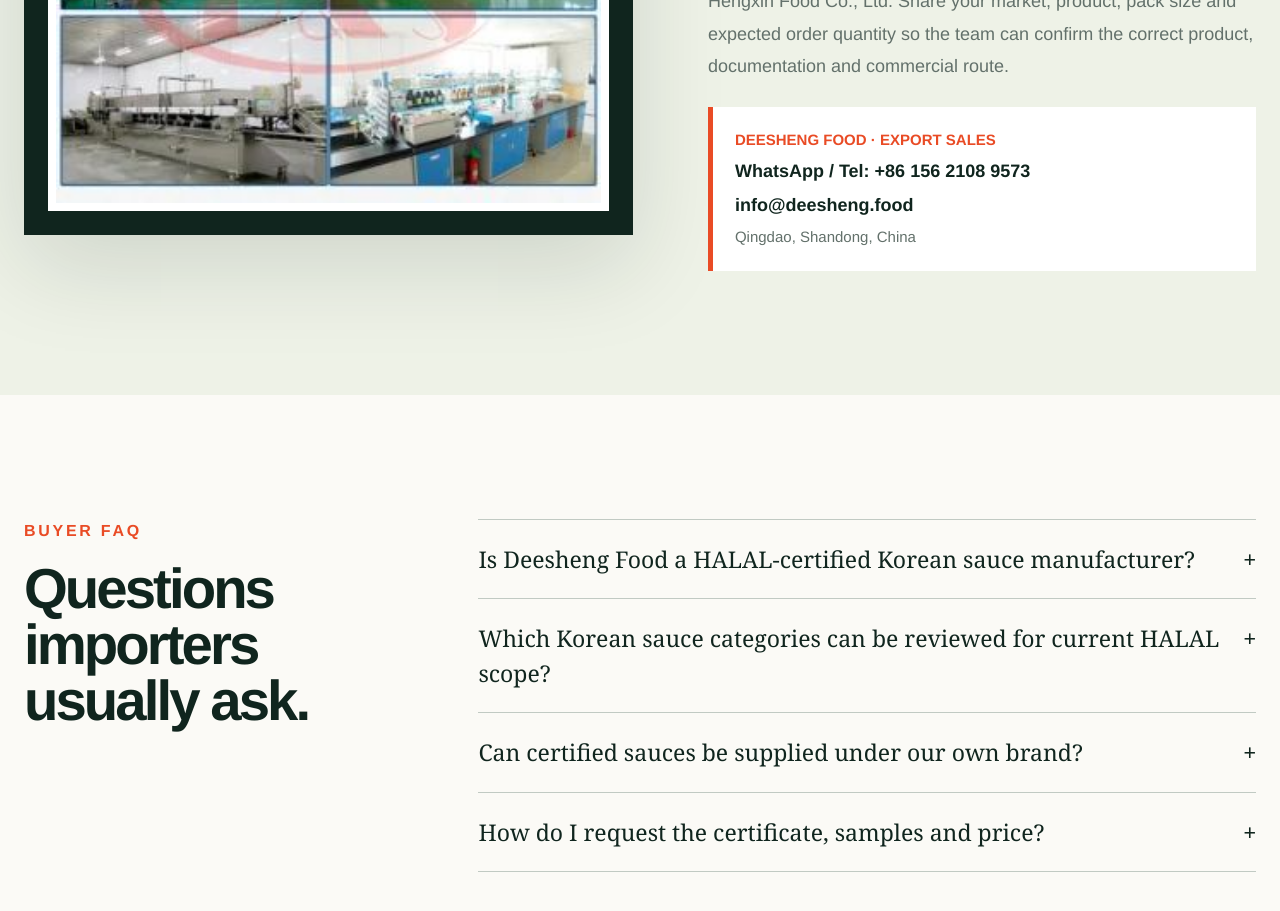
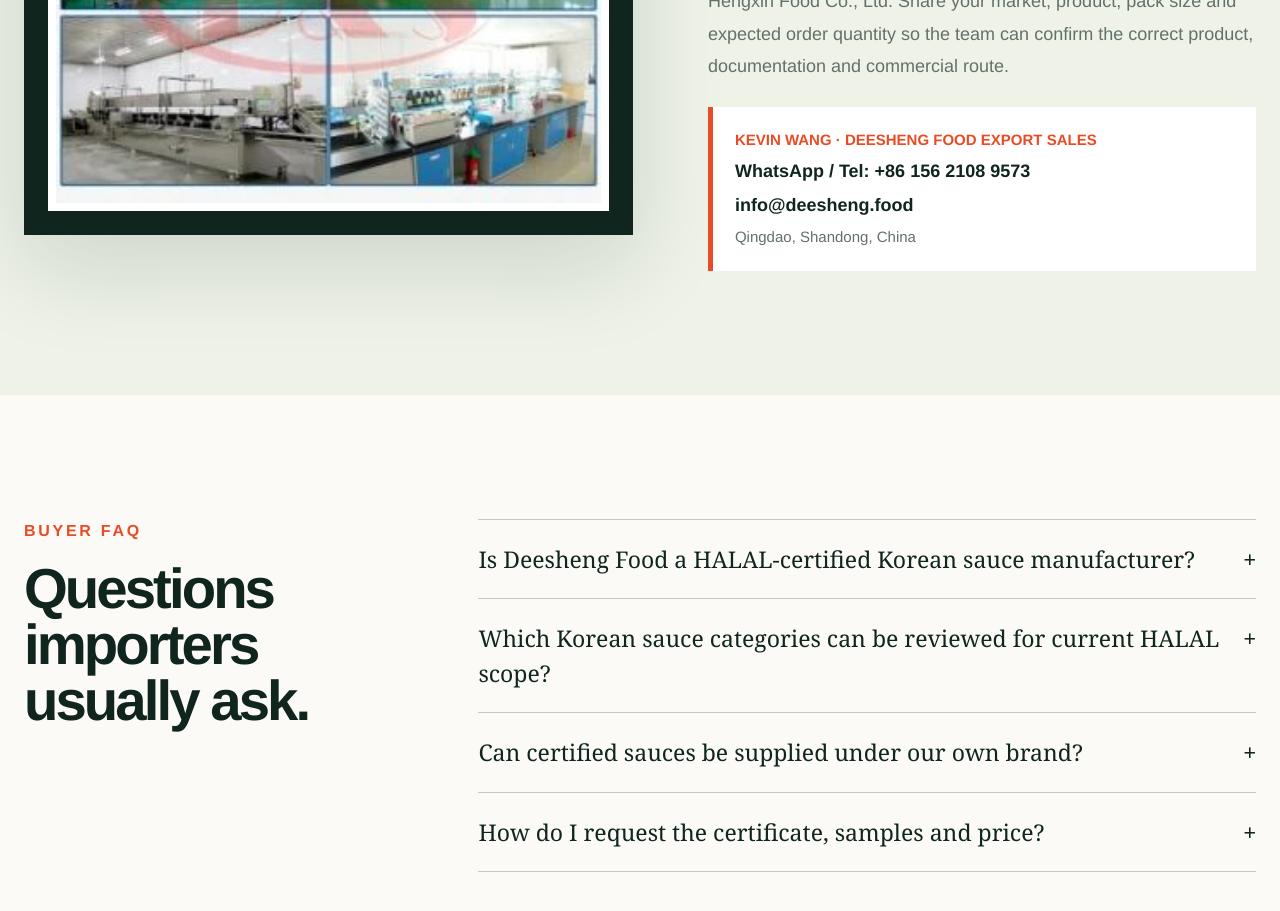
Before and after one commit to wjzta10018545-afk/deesheng-food, a Next.js app: page /halal-korean-sauce-manufacturer in a window 1280 px wide. Shown: the part 2840-3751 px from the top of the page. Built offline with nearby package versions, Linux system fonts and the light colour scheme.

Commit message:
GEO: refine app/halal-korean-sauce-manufacturer/page.tsx

```diff
--- a/app/halal-korean-sauce-manufacturer/page.tsx
+++ b/app/halal-korean-sauce-manufacturer/page.tsx
@@ -3,9 +3,9 @@
 import { JsonLd } from "../components/JsonLd";
 
 export const metadata: Metadata = {
-  title: "HALAL Korean Sauce Manufacturer & OEM Supplier",
+  title: { absolute: "HALAL Korean Sauce Manufacturer in China | OEM Supplier" },
   description:
-    "Contact Deesheng Food for HALAL-certified Korean sauces, gochujang, bibimbap sauce, fried chicken sauce, tteokbokki sauce and private-label manufacturing from Qingdao, China.",
+    "Source HALAL Korean sauces from a Qingdao, China manufacturer. Review gochujang, fried chicken, tteokbokki and bibimbap sauces for bulk, foodservice, OEM and private-label projects.",
   keywords: [
     "HALAL Korean sauce manufacturer",
     "HALAL sauce supplier China",
@@ -16,7 +16,7 @@
   alternates: { canonical: "/halal-korean-sauce-manufacturer/" },
   openGraph: {
     type: "website",
-    title: "HALAL Korean Sauce Manufacturer | Deesheng Food",
+    title: "HALAL Korean Sauce Manufacturer in China | OEM Supplier",
     description:
       "Certificate-backed Korean sauces, gochujang and OEM/private-label support with direct export contact.",
     url: "https://deesheng.food/halal-korean-sauce-manufacturer/",
@@ -119,6 +119,7 @@
         telephone: "+86-156-2108-9573",
         contactPoint: {
           "@type": "ContactPoint",
+          name: "Kevin Wang",
           contactType: "export sales",
           telephone: "+86-156-2108-9573",
           email: "info@deesheng.food",
@@ -247,7 +248,7 @@
               and commercial route.
             </p>
             <div className="contact-inline-card">
-              <span>Deesheng Food · Export sales</span>
+              <span>Kevin Wang · Deesheng Food export sales</span>
               <a href="https://wa.me/8615621089573" target="_blank" rel="noreferrer">WhatsApp / Tel: +86 156 2108 9573</a>
               <a href="mailto:info@deesheng.food">info@deesheng.food</a>
               <small>Qingdao, Shandong, China</small>
```
